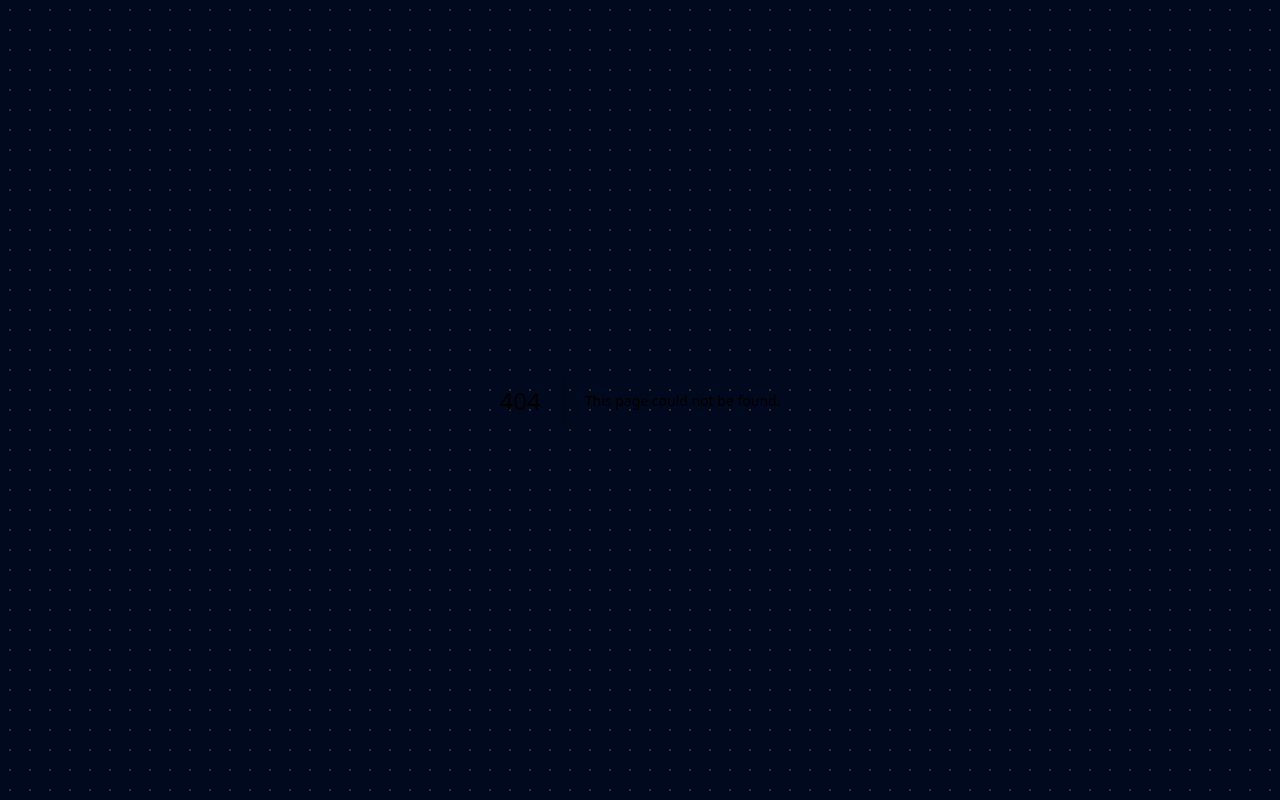
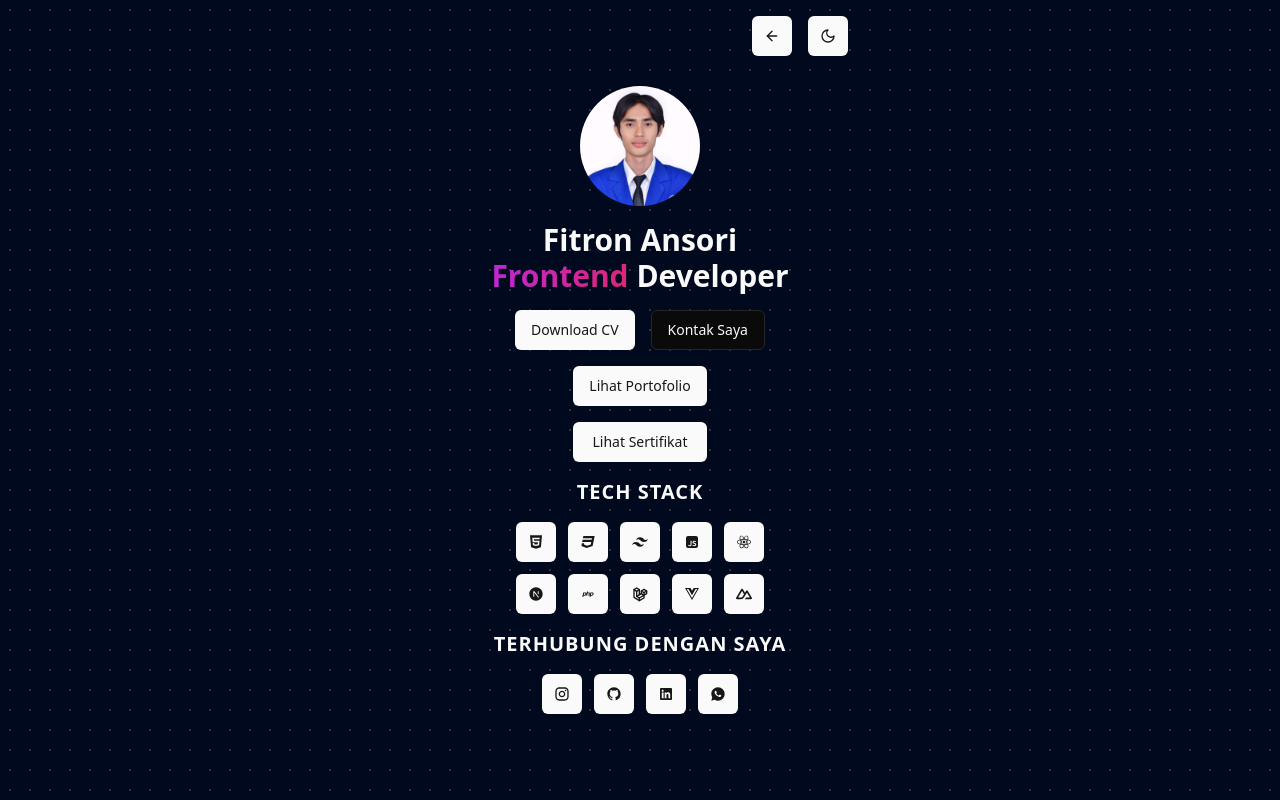
Before and after one commit to fitronansori/next-ansoridev, a Next.js app: page /profile in a window 1280 px wide. Before the commit this address had no page. Built offline with nearby package versions, Linux system fonts and the light colour scheme.

Commit message:
Add ProfilePage component

```diff
--- /dev/null
+++ b/src/app/profile/page.tsx
@@ -0,0 +1,78 @@
+import SocialMedia from "@/components/layouts/Stack/SocialMedia";
+import TechStack from "@/components/layouts/Stack/TechStack";
+import { ThemeSwitcher } from "@/components/theme-switcher";
+import { Button } from "@/components/ui/button";
+import { ArrowLeftIcon } from "lucide-react";
+import Image from "next/image";
+import Link from "next/link";
+
+const ProfilePage = () => {
+  return (
+    <section>
+      <div className="relative max-w-md mx-auto min-h-screen px-4 flex items-center justify-center">
+        <div className="absolute top-4 right-4 space-x-4">
+          <Button size={"icon"} asChild>
+            <Link href="/">
+              <ArrowLeftIcon />
+            </Link>
+          </Button>
+          <ThemeSwitcher />
+        </div>
+
+        <div className="flex flex-col items-center justify-center gap-4">
+          <Image
+            src={"/assets/images/pp.png"}
+            alt="Profile Picture Ansori Dev"
+            width={300}
+            height={300}
+            sizes="100%"
+            className="size-[120px] rounded-full object-cover"
+          />
+
+          <div className="text-3xl font-extrabold text-center">
+            <h1>Fitron Ansori</h1>
+            <p>
+              <span className="bg-gradient-to-r from-fuchsia-600 to-pink-600 bg-clip-text text-transparent">
+                Frontend
+              </span>{" "}
+              Developer
+            </p>
+          </div>
+
+          <div className="flex items-center gap-4">
+            <Button asChild>
+              <Link
+                href="/CV Muh. Fitron Ansori.pdf"
+                download="CV_Fitron Ansori"
+                target="_blank">
+                Download CV
+              </Link>
+            </Button>
+
+            <Button variant={"outline"} asChild>
+              <Link href="/" target="_blank">
+                Kontak Saya
+              </Link>
+            </Button>
+          </div>
+
+          <div className="flex flex-col gap-4">
+            <Button asChild>
+              <Link href="/projects">Lihat Portofolio</Link>
+            </Button>
+
+            <Button asChild>
+              <Link href="/certificates">Lihat Sertifikat</Link>
+            </Button>
+          </div>
+
+          <div className="space-y-4">
+            <TechStack />
+            <SocialMedia />
+          </div>
+        </div>
+      </div>
+    </section>
+  );
+};
+export default ProfilePage;
```
